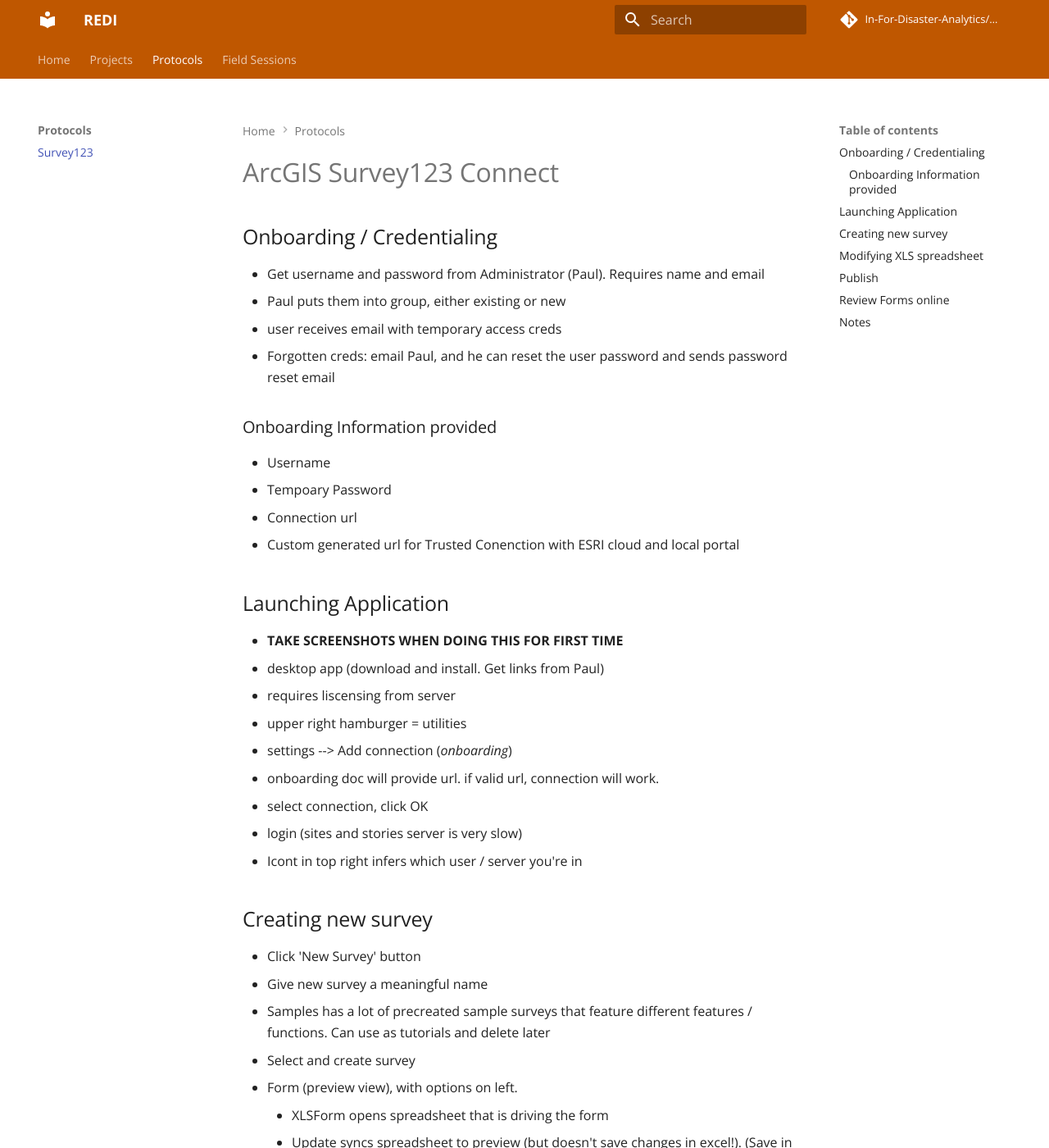
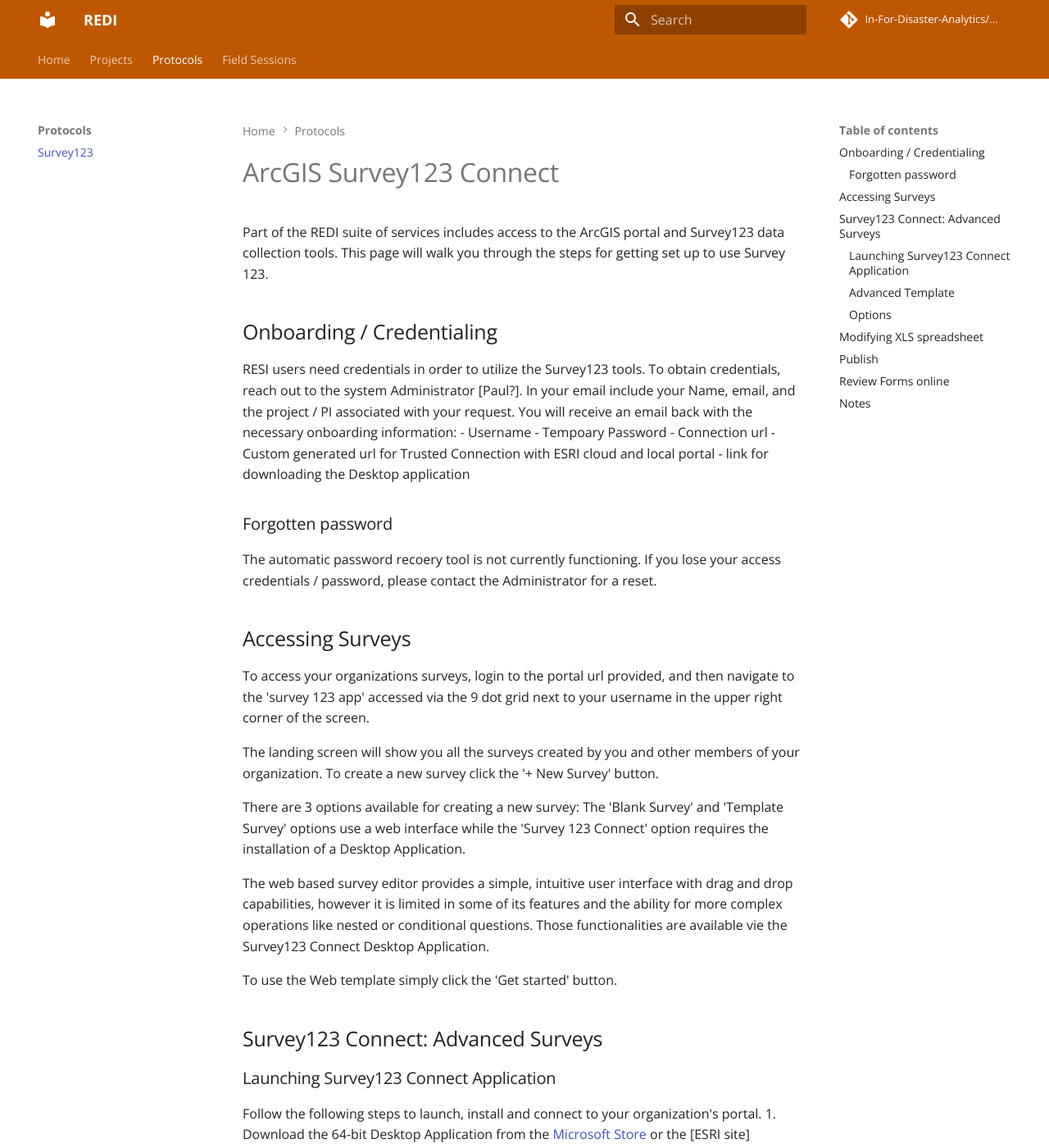
Before and after one commit to In-For-Disaster-Analytics/REDI-Documentation, an MkDocs documentation site: the page built from docs/protocols/survey123_user.md, in a window 1280 px wide and 1400 px high. Shown: the whole window at 82% size. Built offline with MkDocs 1.6.1 and Material for MkDocs 9.7.7, drawn with Linux system fonts in a browser that asks for light colours; comment, search, counter and statistics services are not loaded; some of the changed text lies outside the part shown.

Commit message:
Updates Survey123.md

```diff
--- a/docs/protocols/survey123_user.md
+++ b/docs/protocols/survey123_user.md
@@ -1,33 +1,47 @@
 # ArcGIS Survey123 Connect
 
+Part of the REDI suite of services includes access to the ArcGIS portal and Survey123 data collection tools.  This page will walk you through the steps for getting set up to use Survey 123.
+
 ## Onboarding / Credentialing
-- Get username and password from Administrator (Paul).  Requires name and email
-- Paul puts them into group, either existing or new
-- user receives email with temporary access creds
-- Forgotten creds: email Paul, and he can reset the user password and sends password reset email
-
-### Onboarding Information provided
+RESI users need credentials in order to utilize the Survey123 tools. To obtain credentials, reach out to the system Administrator [Paul?].  In your email include your Name, email, and the project / PI associated with your request. You will receive an email back with the necessary onboarding information:
 - Username
 - Tempoary Password
 - Connection url
-- Custom generated url for Trusted Conenction with ESRI cloud and local portal
+- Custom generated url for Trusted Connection with ESRI cloud and local portal
+- link for downloading the Desktop application
 
-## Launching Application
-- **TAKE SCREENSHOTS WHEN DOING THIS FOR FIRST TIME**
-- desktop app (download and install.  Get links from Paul)
-- requires liscensing from server
-- upper right hamburger = utilities
-- settings --> Add connection (*onboarding*)
-- onboarding doc will provide url. if valid url, connection will work.
-- select connection, click OK
-- login (sites and stories server is very slow)
-- Icont in top right infers which user / server you're in
+### Forgotten password
+The automatic password recoery tool is not currently functioning.  If you lose your access credentials / password, please contact the Administrator for a reset.
 
-## Creating new survey
+## Accessing Surveys
+To access your organizations surveys, login to the portal url provided, and then navigate to the 'survey 123 app' accessed via the 9 dot grid next to your username in the upper right corner of the screen.
+
+The landing screen will show you all the surveys created by you and other members of your organization.  To create a new survey click the '+ New Survey' button.
+
+There are 3 options available for creating a new survey: The 'Blank Survey' and 'Template Survey' options use a web interface while the 'Survey 123 Connect' option requires the installation of a Desktop Application.
+
+The web based survey editor provides a simple, intuitive user interface with drag and drop capabilities, however it is limited in some of its features and the ability for more complex operations like nested or conditional questions. Those functionalities are available vie the Survey123 Connect Desktop Application.
+
+To use the Web template simply click the 'Get started' button.
+
+## Survey123 Connect: Advanced Surveys
+### Launching Survey123 Connect Application
+Follow the following steps to launch, install and connect to your organization's portal.
+1. Download the 64-bit Desktop Application from the [Microsoft Store](https://apps.microsoft.com/detail/9pmst5c0dlst?rtc=1&hl=en-us&gl=US) or the [ESRI site] (https://www.esri.com/en-us/arcgis/products/arcgis-survey123/downloads)
+2. Install tha application
+3. After launching, navigate to the options bar (3 horizontal lines) in the top right and select 'Settings'
+4. Click the "+ Add connection" button and enter the ArcGIS connection URL provided in your onboarding email
+5. Wait while the utility establishes a connection to the server - this may take a few minutes.
+6. Sign in using the credentials for the portal you just connected to.
+
+
+### Advanced Template
 - Click 'New Survey' button
 - Give new survey a meaningful name
 - Samples has a lot of precreated sample surveys that feature different features / functions.  Can use as tutorials and delete later
 - Select and create survey
+
+### Options
 - Form (preview view), with options on left.
     - XLSForm opens spreadsheet that is driving the form
     - Update syncs spreadsheet to preview (but doesn't save changes in excel!). (Save in excel also does this.)
```
